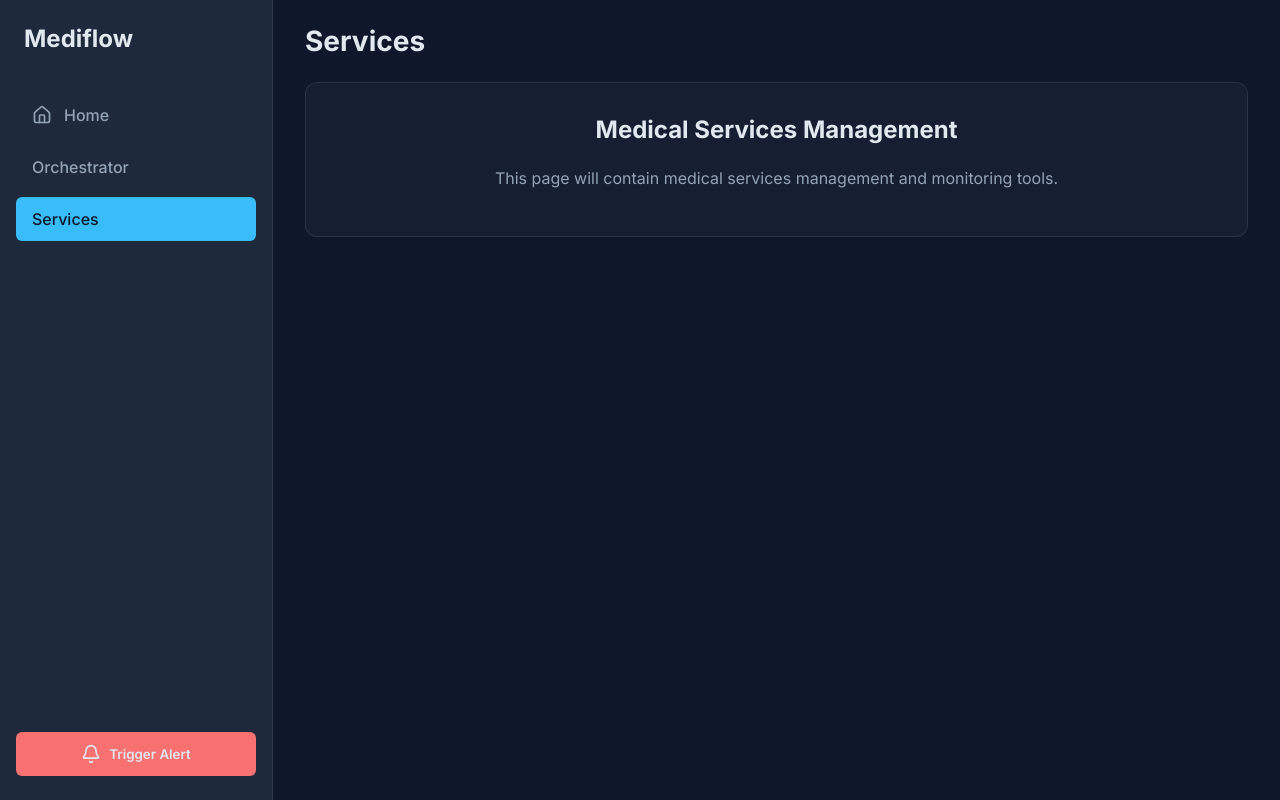
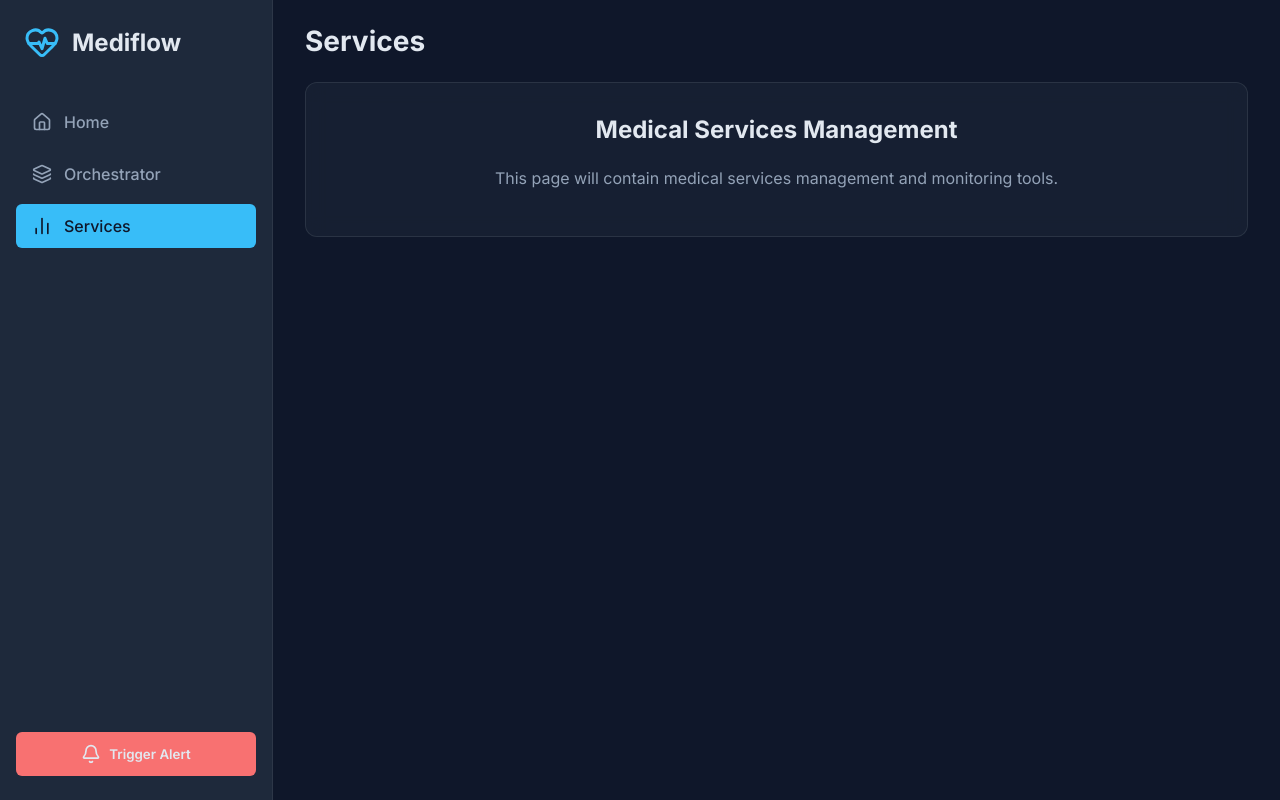
Before and after one commit to Victor-ry/MediFlow-Orchestrator-, a React (Create React App) app: page /services in a window 1280 px wide. Built offline with nearby package versions, Linux system fonts and the light colour scheme; no server answers.

Commit message:
add side js

```diff
--- a/src/components/MedicalDashboard.css
+++ b/src/components/MedicalDashboard.css
@@ -1,4 +1,4 @@
-@import url('https://fonts.googleapis.com/css2?family=Inter:wght@400;500;600;700&display=swap');
+@import url("https://fonts.googleapis.com/css2?family=Inter:wght@400;500;600;700&display=swap");
 
 :root {
     --bg-deep-navy: #0f172a;
@@ -15,7 +15,7 @@
 body {
     background-color: var(--bg-deep-navy);
     color: var(--text-primary);
-  font-family: 'Inter', sans-serif;
+    font-family: "Inter", sans-serif;
     margin: 0;
 }
 
@@ -24,86 +24,6 @@ body {
     height: 100vh;
     width: 100%;
     overflow: hidden;
-}
-
-/* Sidebar */
-.sidebar {
-  width: 240px;
-  background-color: #1e293b;
-  display: flex;
-  flex-direction: column;
-  padding: 1.5rem 1rem;
-  border-right: 1px solid var(--border-color);
-}
-
-.sidebar-header {
-  display: flex;
-  align-items: center;
-  gap: 0.75rem;
-  margin-bottom: 2.5rem;
-  padding: 0 0.5rem;
-}
-
-.logo-icon {
-  color: var(--accent-cyan);
-}
-
-.logo-text {
-  font-size: 1.5rem;
-  font-weight: 700;
-  margin: 0;
-}
-
-.sidebar-nav {
-  display: flex;
-  flex-direction: column;
-  gap: 0.5rem;
-}
-
-.nav-item {
-  display: flex;
-  align-items: center;
-  gap: 0.75rem;
-  padding: 0.75rem 1rem;
-  border-radius: 0.375rem;
-  text-decoration: none;
-  color: var(--text-secondary);
-  font-weight: 500;
-  transition: all 0.2s ease-in-out;
-}
-
-.nav-item:hover {
-  background-color: var(--bg-card);
-  color: var(--text-primary);
-}
-
-.nav-item.active {
-  background-color: var(--accent-cyan);
-  color: var(--bg-deep-navy);
-}
-
-.sidebar-footer {
-  margin-top: auto;
-}
-
-.alert-button {
-  display: flex;
-  align-items: center;
-  justify-content: center;
-  gap: 0.5rem;
-  width: 100%;
-  padding: 0.75rem;
-  background-color: var(--status-high);
-  color: var(--text-primary);
-  border: none;
-  border-radius: 0.375rem;
-  font-weight: 600;
-  cursor: pointer;
-  transition: background-color 0.2s;
-}
-
-.alert-button:hover {
-  background-color: #ef4444;
 }
 
 /* Main Content */
@@ -145,8 +65,14 @@ body {
 }
 
 @keyframes fadeIn {
-  from { opacity: 0; transform: translateY(-10px); }
-  to { opacity: 1; transform: translateY(0); }
+    from {
+        opacity: 0;
+        transform: translateY(-10px);
+    }
+    to {
+        opacity: 1;
+        transform: translateY(0);
+    }
 }
 
 /* Dashboard Grid */
@@ -200,7 +126,8 @@ body {
     border-collapse: collapse;
 }
 
-.load-table th, .load-table td {
+.load-table th,
+.load-table td {
     padding: 0.75rem 0.5rem;
     text-align: left;
     border-bottom: 1px solid var(--border-color);
@@ -233,10 +160,12 @@ body {
     width: 90%;
     background-color: var(--status-high);
 }
+
 .status-bar.status-medium {
     width: 60%;
     background-color: var(--status-medium);
 }
+
 .status-bar.status-low {
     width: 30%;
     background-color: var(--status-low);
--- a/src/components/MedicalDashboard.js
+++ b/src/components/MedicalDashboard.js
@@ -1,9 +1,9 @@
-import React, { useState } from 'react';
-import { useNavigate } from 'react-router-dom';
-import { Home, Layers, BarChart2, Bell, X, HeartPulse, Bot, ShieldCheck, CircleDollarSign } from 'lucide-react';
+import { useState } from 'react';
+import { X, HeartPulse, Bot, ShieldCheck, CircleDollarSign } from 'lucide-react';
 import { LineChart, Line, XAxis, YAxis, CartesianGrid, Tooltip, Legend, ResponsiveContainer } from 'recharts';
 import './MedicalDashboard.css';
 import { getPatients } from '../utils/supabase';
+import Side from './Sidebar';
 
 const departmentData = [
     { name: 'Radiology', status: 'High', waitTime: '45min' },
@@ -35,7 +35,6 @@ const MetricCard = ({ icon, title, value, unit }) => (
 
 const MedicalDashboard = () => {
     const [showAlert, setShowAlert] = useState(false);
-    const navigate = useNavigate();
 
     const getStatusClass = (status) => {
         if (status === 'High') return 'status-high';
@@ -54,7 +53,8 @@ const MedicalDashboard = () => {
 
     return (
         <div className="dashboard-container">
-            <aside className="sidebar">
+            <Side onTriggerAlert={fetchPatients} />
+            {/* <aside className="sidebar">
                 <div className="sidebar-header">
                     <HeartPulse className="logo-icon" size={36} />
                     <h1 className="logo-text">Mediflow</h1>
@@ -88,7 +88,7 @@ const MedicalDashboard = () => {
                         <span>Trigger Alert</span>
                     </button>
                 </div>
-            </aside>
+            </aside> */}
 
             <div className="main-content">
                 <header className="header">
--- /dev/null
+++ b/src/components/Sidebar.css
@@ -0,0 +1,84 @@
+/* Sidebar */
+.sidebar {
+    width: 240px;
+    background-color: #1e293b;
+    display: flex;
+    flex-direction: column;
+    padding: 1.5rem 1rem;
+    border-right: 1px solid var(--border-color);
+}
+
+.sidebar-header {
+    display: flex;
+    align-items: center;
+    gap: 0.75rem;
+    margin-bottom: 2.5rem;
+    padding: 0 0.5rem;
+}
+
+.logo-icon {
+    color: var(--accent-cyan);
+}
+
+.logo-text {
+    font-size: 1.5rem;
+    font-weight: 700;
+    margin: 0;
+}
+
+.sidebar-nav {
+    display: flex;
+    flex-direction: column;
+    gap: 0.5rem;
+}
+
+.nav-item {
+    display: flex;
+    align-items: center;
+    gap: 0.75rem;
+    padding: 0.75rem 1rem;
+    border-radius: 0.375rem;
+    text-decoration: none;
+    color: var(--text-secondary);
+    font-weight: 500;
+    transition: all 0.2s ease-in-out;
+    background: none;
+    border: none;
+    cursor: pointer;
+    width: 100%;
+    text-align: left;
+}
+
+.nav-item:hover {
+    background-color: var(--bg-card);
+    color: var(--text-primary);
+}
+
+.nav-item.active {
+    background-color: var(--accent-cyan);
+    color: var(--bg-deep-navy);
+}
+
+.sidebar-footer {
+    margin-top: auto;
+}
+
+.alert-button {
+    display: flex;
+    align-items: center;
+    justify-content: center;
+    gap: 0.5rem;
+    width: 100%;
+    padding: 0.75rem;
+    background-color: var(--status-high);
+    color: var(--text-primary);
+    border: none;
+    border-radius: 0.375rem;
+    font-weight: 600;
+    cursor: pointer;
+    transition: background-color 0.2s;
+}
+
+.alert-button:hover {
+    background-color: #ef4444;
+}
--- /dev/null
+++ b/src/components/Sidebar.js
@@ -0,0 +1,56 @@
+import React from 'react';
+import { useNavigate, useLocation } from 'react-router-dom';
+import { Home, Layers, BarChart2, Bell, HeartPulse } from 'lucide-react';
+import './Sidebar.css';
+
+const Side = ({ onTriggerAlert }) => {
+    const navigate = useNavigate();
+    const location = useLocation();
+
+    // 定义导航项配置
+    const navItems = [
+        { path: '/', icon: Home, label: 'Home' },
+        { path: '/orchestrator/consultation-queue', icon: Layers, label: 'Orchestrator' },
+        { path: '/services', icon: BarChart2, label: 'Services' },
+    ];
+
+    // 判断是否 active（支持精确匹配和父路径匹配）
+    const isActive = (path) => {
+        if (path === '/') {
+            return location.pathname === '/';
+        }
+        return location.pathname.startsWith(path);
+    };
+
+    return (
+        <aside className="sidebar">
+            <div className="sidebar-header">
+                <HeartPulse className="logo-icon" size={36} />
+                <h1 className="logo-text">Mediflow</h1>
+            </div>
+            <nav className="sidebar-nav">
+                {navItems.map((item) => {
+                    const active = isActive(item.path);
+                    return (
+                        <button
+                            key={item.path}
+                            className={`nav-item ${active ? 'active' : ''}`}
+                            onClick={() => navigate(item.path)}
+                        >
+                            <item.icon size={20} />
+                            <span>{item.label}</span>
+                        </button>
+                    );
+                })}
+            </nav>
+            <div className="sidebar-footer">
+                <button className="alert-button" onClick={onTriggerAlert}>
+                    <Bell size={20} />
+                    <span>Trigger Alert</span>
+                </button>
+            </div>
+        </aside>
+    );
+};
+
+export default Side;
--- a/src/pages/ServicesPage.js
+++ b/src/pages/ServicesPage.js
@@ -2,44 +2,22 @@ import React from 'react';
 import { useNavigate } from 'react-router-dom';
 import { Home, Bell } from 'lucide-react';
 import '../styles/Pages.css';
+import Side from '../components/Sidebar';
+import { getPatients } from '../utils/supabase';
 
 const ServicesPage = () => {
-  const navigate = useNavigate();
+  const fetchPatients = async () => {
+    const result = await getPatients({
+      patientId: "P10234"
+    });
+
+    console.log(result.data)
+    console.log(result.pagination)
+  }
 
   return (
     <div className="page-container">
-      <aside className="sidebar">
-        <div className="sidebar-header">
-          <h1 className="logo-text">Mediflow</h1>
-        </div>
-        <nav className="sidebar-nav">
-          <button
-            className="nav-item"
-            onClick={() => navigate('/')}
-          >
-            <Home size={20} />
-            <span>Home</span>
-          </button>
-          <button
-            className="nav-item"
-            onClick={() => navigate('/orchestrator')}
-          >
-            <span>Orchestrator</span>
-          </button>
-          <button
-            className="nav-item active"
-            onClick={() => navigate('/services')}
-          >
-            <span>Services</span>
-          </button>
-        </nav>
-        <div className="sidebar-footer">
-          <button className="alert-button">
-            <Bell size={20} />
-            <span>Trigger Alert</span>
-          </button>
-        </div>
-      </aside>
+      <Side onTriggerAlert={fetchPatients} />
 
       <div className="main-content">
         <header className="header">
```
Lines whose indentation alone changed are shown as unchanged.
